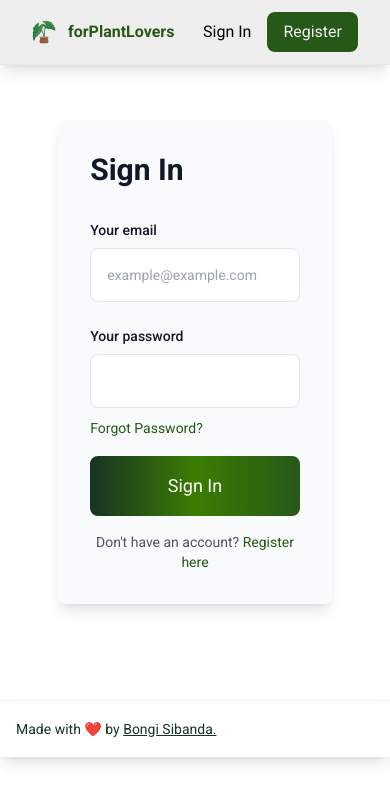
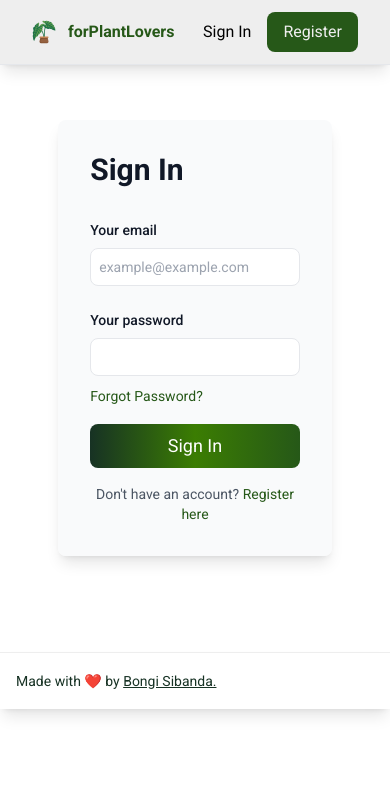
Before and after one commit to trialnerr/forPlantLovers, a React (Vite) app: page /login in a window 390 px wide. Shown: the top 802 px of the page. Built offline with nearby package versions, Linux system fonts and the light colour scheme; no server answers.

Commit message:
Refactor SignIn component for improved padding and responsiveness

```diff
--- a/src/components/SignIn.tsx
+++ b/src/components/SignIn.tsx
@@ -56,7 +56,7 @@ function SignIn() {
         <input
           type="email"
           id="email"
-          className="w-full p-4 text-sm border rounded-lg focus:ring-blue-500 focus:border-blue-500"
+          className="w-full p-2 md:p-4 text-sm border rounded-lg focus:ring-blue-500 focus:border-blue-500"
           placeholder="example@example.com"
           required
           ref={emailRef}
@@ -74,7 +74,7 @@ function SignIn() {
           id="password"
           ref={passwordRef}
           minLength={8}
-          className="w-full p-4 text-sm border rounded-lg focus:ring-blue-500 focus:border-blue-500"
+          className="w-full p-2 md:p-4 text-sm border rounded-lg focus:ring-blue-500 focus:border-blue-500"
           required
         />
         <div className=" mt-2">
@@ -88,7 +88,7 @@ function SignIn() {
       </div>
       <button
         type="submit"
-        className="w-full py-4 text-white bg-gradient-to-r from-darkGreen via-lightGreen  to-green rounded-lg focus:ring-4 focus:outline-none focus:ring-blue-300 text-lg mb-4"
+        className="w-full p-2 md:p-4 text-white bg-gradient-to-r from-darkGreen via-lightGreen  to-green rounded-lg focus:ring-4 focus:outline-none focus:ring-blue-300 text-lg mb-4"
       >
         Sign In
       </button>
```
